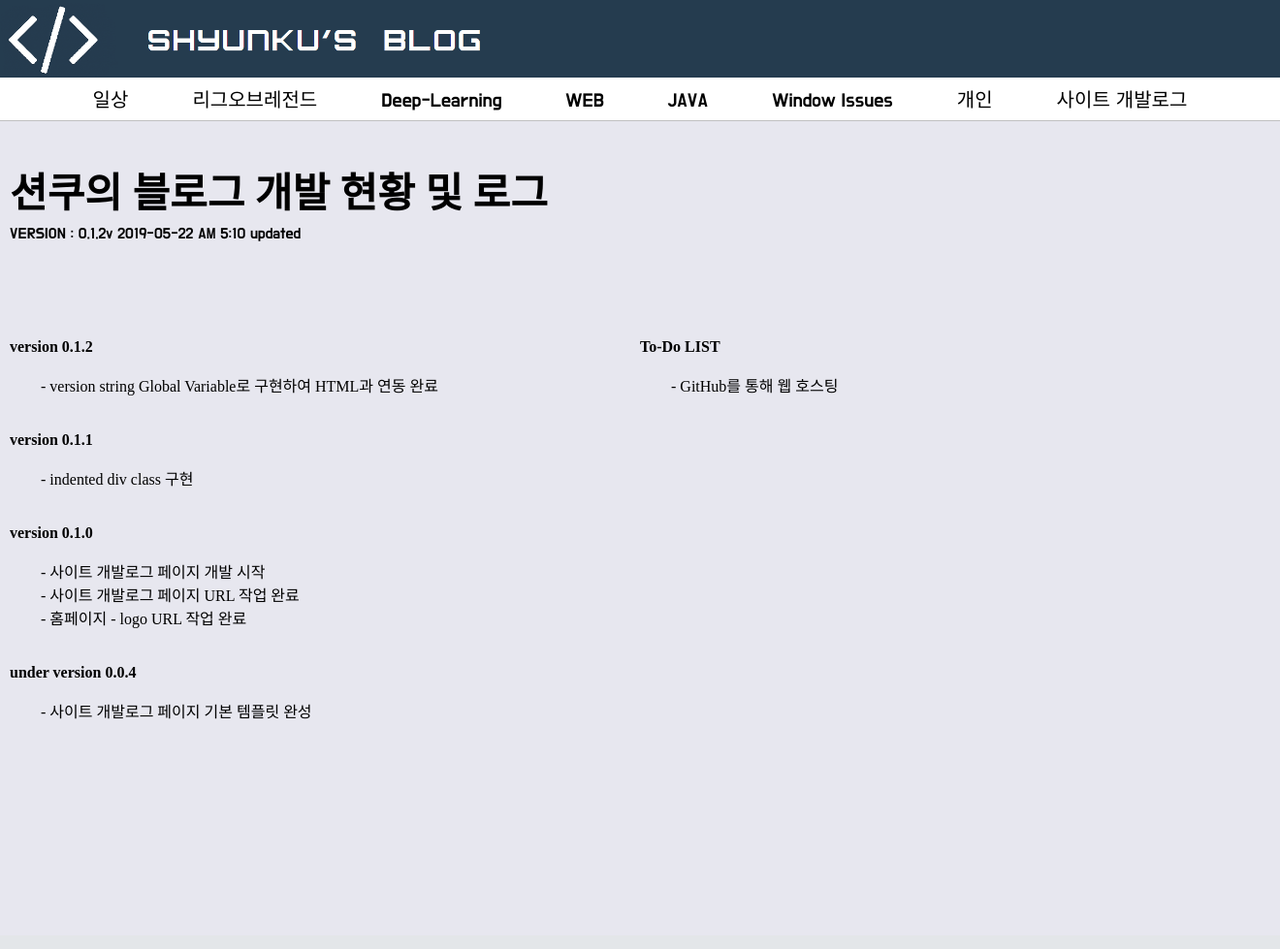
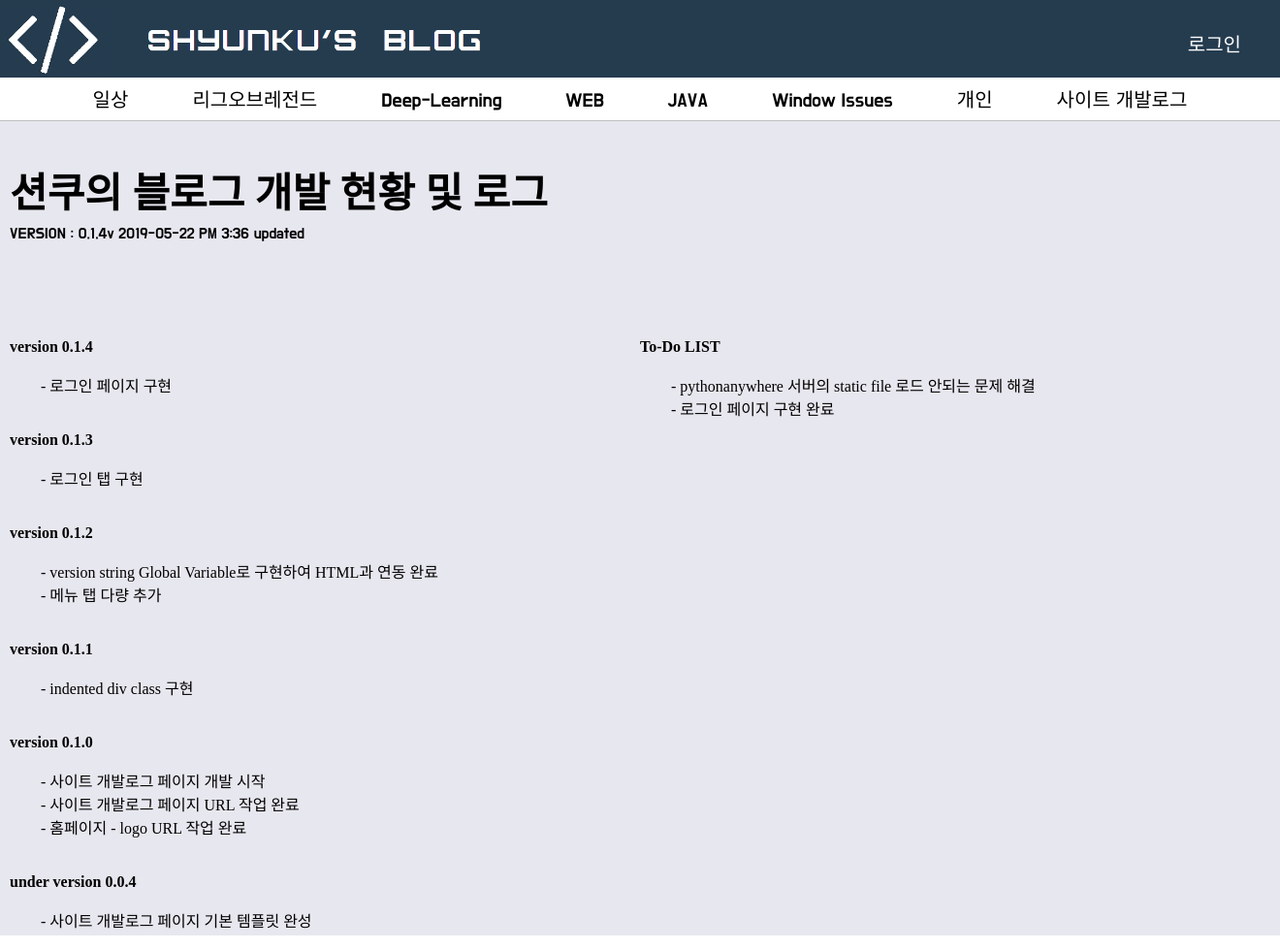
Before and after one commit to shyunku-archives/shyunku_blog, a Django app: page /develop_log in a window 1320 px wide. Shown: the whole page at 97% size. Before the commit the page ends 742 px from the top, so only its background shows below. Run offline with Django 3.2, Linux system fonts and the light colour scheme.

Commit message:
login page opened

```diff
--- a/home/static/main_style.css
+++ b/home/static/main_style.css
@@ -1,4 +1,4 @@
-body, h1, h2, h3, h4{
+body, h1, h2, h4{
     margin: 0 !important;
     padding: 0 !important;
 }
@@ -10,10 +10,40 @@ html, body{
 .background-content{
     background-color: #253C4F;
     height: 80px;
+    font-family: 'Do Hyeon', sans-serif;
+    display: flex;
 }
 
 .background-content img{
     height: 80px;
+}
+
+.background-content .logo{
+    background-color: yellow;
+    float: left;
+}
+
+.background-content .vertical-center{
+    top: 50%;
+    /*background-color: cyan;*/
+    width: 100%;
+    padding: 30px;
+}
+
+.background-content .vertical-center .wrapper{
+    text-align: right;
+}
+
+.background-content .vertical-center li{
+    list-style: none;
+}
+
+.background-content .vertical-center a{
+    text-decoration: none;
+    color: white;
+    font-size: 20px;
+    padding: 10px;
+    /*background-color: rebeccapurple;*/
 }
 
 .menu{
--- a/home/templates/development_log.html
+++ b/home/templates/development_log.html
@@ -14,6 +14,11 @@
                     {% load staticfiles %}
                     <img src="{% static "logo.png" %}">
                 </a>
+            </div>
+            <div class="vertical-center">
+                <div class="wrapper">
+                    <li><a href="login">로그인</a></li>
+                </div>
             </div>
         </div>
         <div class="menu">
@@ -32,13 +37,24 @@
                     <h1>션쿠의 블로그 개발 현황 및 로그</h1>
                 </div>
                 <div class="semi-title">
-                VERSION : {{ version }}v 2019-05-22 AM 5:10 updated
+                VERSION : {{ version }}v 2019-05-22 PM 3:36 updated
                 </div>
                 <div class="main-content">
                     <div class="done">
+                        <br><h4>version 0.1.4</h4><br>
+                        <div class="indented">
+                            - 로그인 페이지 구현<br>
+                        <br>
+                        </div>
+                        <br><h4>version 0.1.3</h4><br>
+                        <div class="indented">
+                            - 로그인 탭 구현<br>
+                        <br>
+                        </div>
                         <br><h4>version 0.1.2</h4><br>
                         <div class="indented">
                             - version string Global Variable로 구현하여 HTML과 연동 완료<br>
+                            - 메뉴 탭 다량 추가<br>
                         <br>
                         </div>
                         <br><h4>version 0.1.1</h4><br>
@@ -62,7 +78,8 @@
                     <div class="to-do">
                         <br><h4>To-Do LIST</h4><br>
                         <div class="indented">
-                            - GitHub를 통해 웹 호스팅<br>
+                            - pythonanywhere 서버의 static file 로드 안되는 문제 해결<br>
+                            - 로그인 페이지 구현 완료<br>
                         <br>
                         </div>
                     </div>
--- a/home/templates/homepage.html
+++ b/home/templates/homepage.html
@@ -14,6 +14,11 @@
                     {% load staticfiles %}
                     <img src="{% static "logo.png" %}">
                 </a>
+            </div>
+            <div class="vertical-center">
+                <div class="wrapper">
+                    <li><a href="login">로그인</a></li>
+                </div>
             </div>
         </div>
         <div class="menu">
--- a/home/urls.py
+++ b/home/urls.py
@@ -4,5 +4,6 @@ from . import views
 urlpatterns = [
     path('', views.index),
     path('homepage', views.index),
-    path('develop_log', views.get_develop_log)
+    path('develop_log', views.get_develop_log),
+    path('login',views.get_login_page),
 ]
--- a/home/views.py
+++ b/home/views.py
@@ -15,3 +15,7 @@ def index(request):
 
 def get_develop_log(request):
     return render(request, 'development_log.html', context)
+
+
+def get_login_page(request):
+    return render(request, 'login_page.html', context)
```
Also changed, not shown: other parts of home/static/main_style.css (+40 -0 lines), shyunku/settings.py (+9 -2 lines), home/static/smaller.jpg (deleted), home/static/temp_bg.jpg (deleted).
